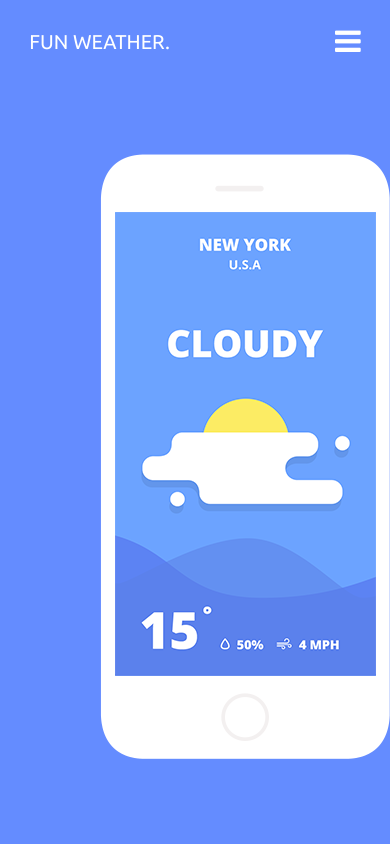
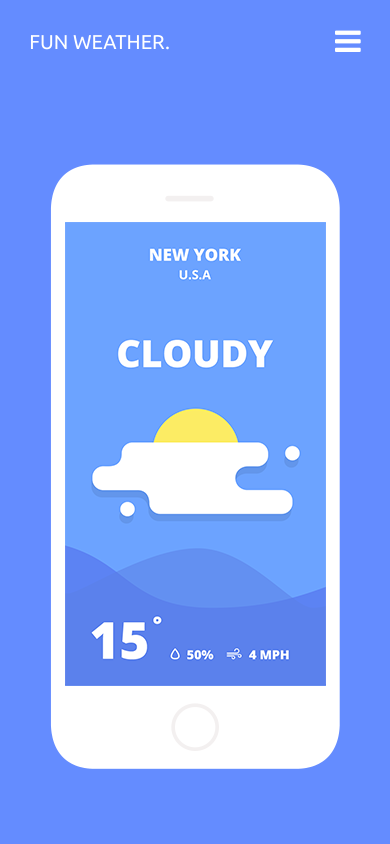
Before and after one commit to DeG1/DataArt_1, a website: page index.html in a window 390 px wide. Shown: the top 844 px of the page. Drawn offline with Linux system fonts and the light colour scheme.

Commit message:
mobile and other fixes

```diff
--- a/scss/main.scss
+++ b/scss/main.scss
@@ -294,6 +294,11 @@ body{
     .footer-menu{
         width: 100%;
     }
+
+    .weather-phone{
+        margin-left: 0;
+        margin-top: 8rem;
+    }
 }
 
 
@@ -384,7 +389,7 @@ body{
         }
 
         &-fun{
-            font-size: 2.4rem;
+            font-size: 2.2rem;
         }
 
         &-phone{
@@ -438,7 +443,7 @@ body{
         }
 
         &-fun{
-            font-size: 2.2rem;
+            font-size: 2.4rem;
         }
 
         &-phone{
```
Also changed, not shown: css/main.css.
